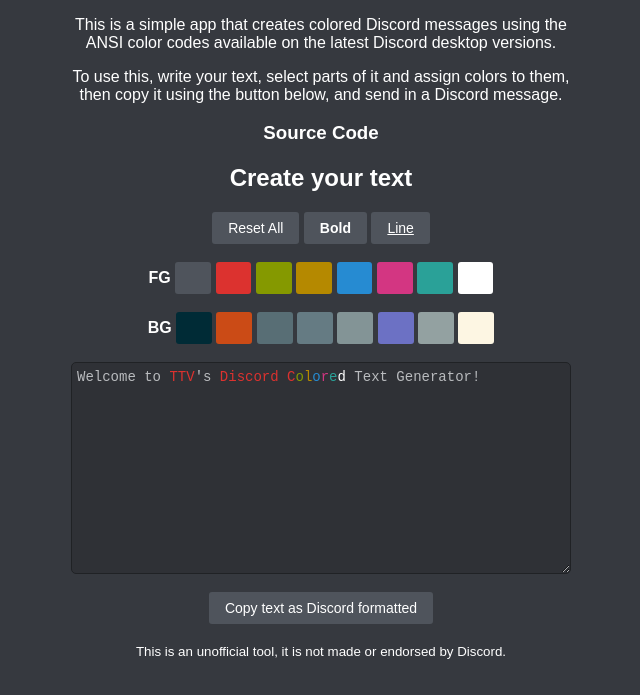
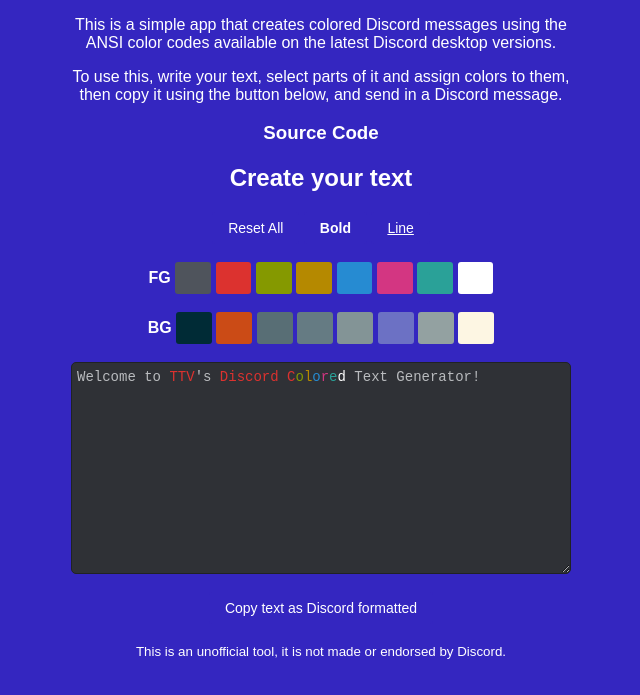
Before and after one commit to PoopooumgoodTTV/discord-stuff, a plain HTML site: page index.html in a window 1280 px wide. Shown: the part 105-800 px from the top of the page, without its empty margins (319-959 px from the left). Drawn offline with Linux system fonts and the light colour scheme.

Commit message:
Update index.html

```diff
--- a/index.html
+++ b/index.html
@@ -54,7 +54,7 @@ For more information, please refer to <https://unlicense.org>
 
     html {
         font-family: sans-serif;
-        background-color: #36393F;
+        background-color: #3426c0;
         text-align: center;
         color: #FFF;
     }
@@ -97,7 +97,7 @@ For more information, please refer to <https://unlicense.org>
         border: none;
         border-radius: 3px;
         color: #fff;
-        background-color: #4f545c;
+        background-color: #3426c0;
         font-size: 14px;
         padding: 2px 16px;
         cursor: pointer;
@@ -123,7 +123,7 @@ For more information, please refer to <https://unlicense.org>
 .ansi-1 { font-weight:700; text-decoration:none;       }
 .ansi-4 { font-weight:500; text-decoration:underline;  }
 
-.ansi-30 { color: #4f545c; }
+.ansi-30 { color: #3426c0; }
 .ansi-31 { color: #dc322f; }
 .ansi-32 { color: #859900; }
 .ansi-33 { color: #b58900; }
```
